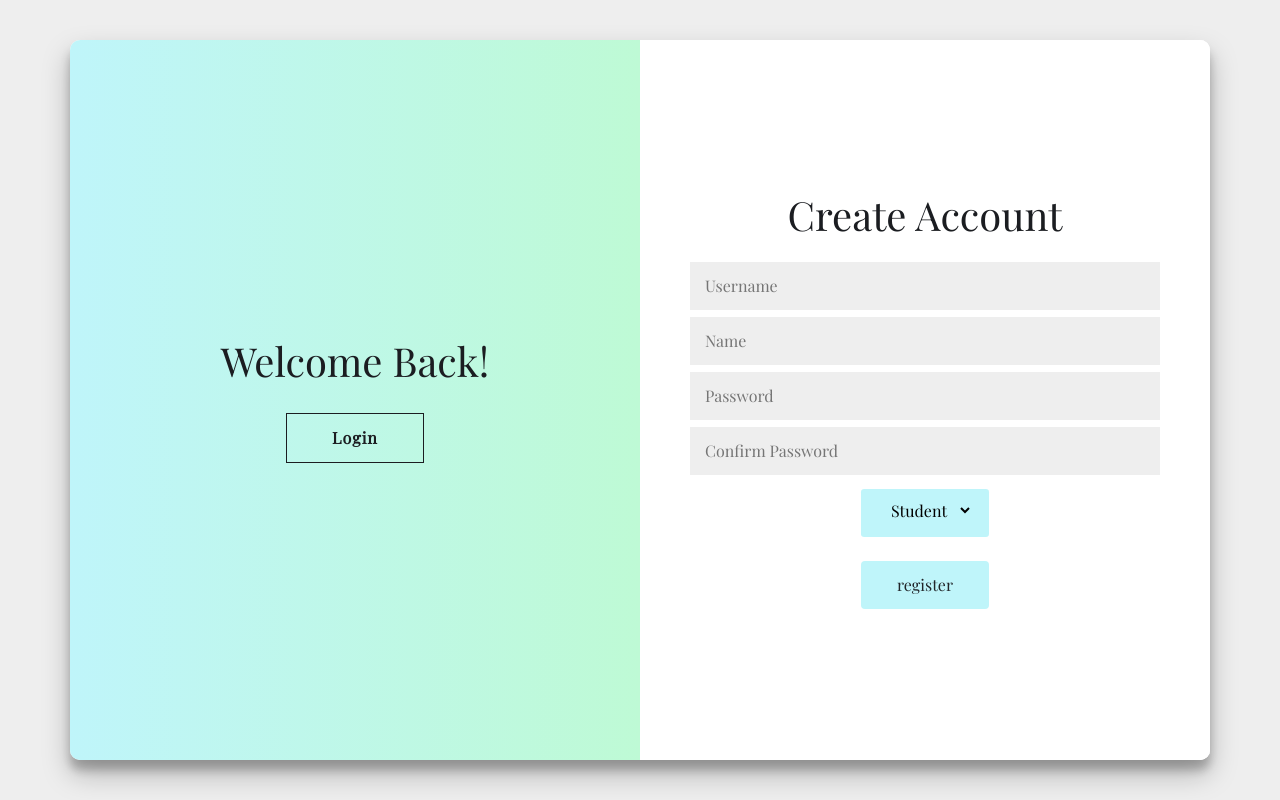
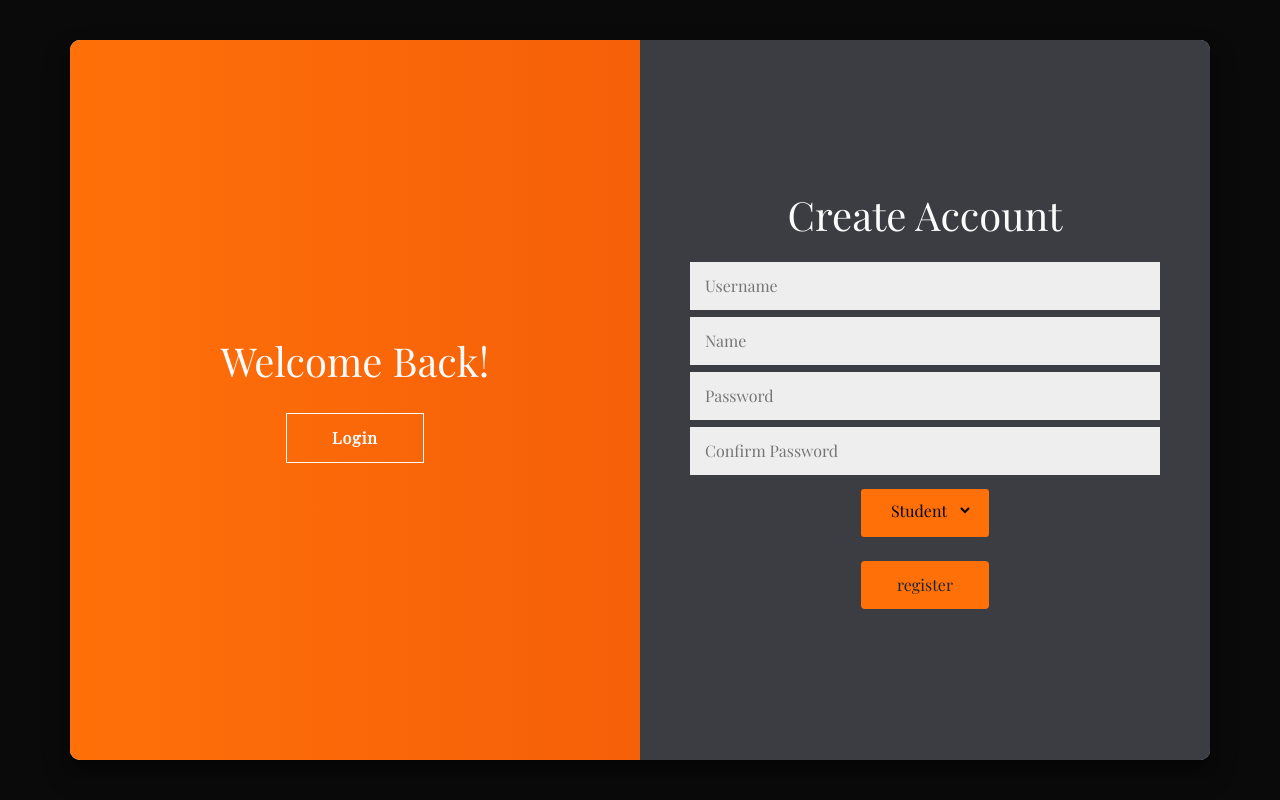
Before and after one commit to sneha2909/prohealth, a Django app: page /webapp/loginregister/ in a window 1280 px wide. Run offline with Django 3.2, Linux system fonts and the light colour scheme; some libraries are stand-ins or nearby versions.

Commit message:
login-register page modified

```diff
--- a/webapp/static/webapp/css/loginregister.css
+++ b/webapp/static/webapp/css/loginregister.css
@@ -6,7 +6,7 @@
 }
 
 body {
-	background: #EEEEEE;
+	background: #0A0A0A;
 	display: flex;
 	justify-content: center;
 	align-items: center;
@@ -19,7 +19,7 @@ body {
 h1 {
 	font-weight: bold;
 	margin: 0;
-	color: #1b1d21;
+	color: #fbfbfb;
 }
 
 h2 {
@@ -31,7 +31,7 @@ p {
 	font-weight: 100;
 	line-height: normal;
 	letter-spacing: 0.5px;
-	color: #1b1d21;
+	color: #fbfbfb;
 	margin: 20px 0 30px !important;
 
 }
@@ -41,7 +41,7 @@ span {
 }
 
 a {
-	color: #333;
+	color: #d3d3d3;
 	font-size: 14px;
 	text-decoration: none;
 	margin: 15px 0;
@@ -60,9 +60,9 @@ a {
   }
 button{
 	border-radius: 20px;
-	border: 1px solid #bff5fa;
-	background-color: #bff5fa;
-	color: #1b1d21;
+	border: 1px solid #FF7009;
+	background-color: #FF7009;
+	color: #fbfbfb;
 	font-size: 12px;
 	font-weight: bold;
 	padding: 12px 45px;
@@ -81,11 +81,11 @@ button:focus {
 
 button.ghost {
 	background-color: transparent;
-	border-color: #1b1d21;
+	border-color: #fbfbfb;
 }
 
 form {
-	background-color: #FFFFFF;
+	background-color: #3c3c43;
 	display: flex;
 	align-items: center;
 	justify-content: center;
@@ -120,6 +120,7 @@ input {
 	top: 0;
 	height: 100%;
 	transition: all 0.6s ease-in-out;
+	background-color: #0A0A0A !important;
 }
 
 .sign-in-container {
@@ -174,13 +175,13 @@ input {
 }
 
 .overlay {
-	background: #bff5fa !important;
-	background: -webkit-linear-gradient(to right, #bff5fa, #bdffb0) !important;
-	background: linear-gradient(to right, #bff5fa, #bdffb0) !important;
+	background: #FF7009 !important;
+	background: -webkit-linear-gradient(to right, #FF7009, #eb4f08) !important;
+	background: linear-gradient(to right, #FF7009, #eb4f08) !important;
 	background-repeat: no-repeat;
 	background-size: cover;
 	background-position: 0 0;
-	color: #FFFFFF;
+	color: #fbfbfb;
 	position: relative;
 	left: -100%;
 	height: 100%;
@@ -230,7 +231,7 @@ input {
 }
 
 .social-container a {
-	border: 1px solid #000000;
+	border: 1px solid #e4e2e2;
 	border-radius: 50%;
 	display: inline-flex;
 	justify-content: center;
--- a/webapp/templates/webapp/home.html
+++ b/webapp/templates/webapp/home.html
@@ -44,6 +44,9 @@
                         </li>
                         <li class="nav-item">
                             <a class="nav-link" href="#contact">Contact</a>
+                        </li>
+                        <li class="nav-item">
+                            <a class="nav-link" href="{% url 'loginregister' %}">Register</a>
                         </li>
                     </ul>
                 </div>
--- a/webapp/templates/webapp/loginregister.html
+++ b/webapp/templates/webapp/loginregister.html
@@ -27,9 +27,9 @@
 </head>
 
 
-<body style="background-color:#EEEEEE;">
+<body style="background-color:#0a0a0a;">
     <div class="container right-panel-active" id="container" style="height: 90%;">
-        <div class="form-container sign-up-container">
+        <div class="form-container sign-up-container" style="background-color: #0a0a0a !important;">
             <form method="post">
                 {% csrf_token %}
                 <h1>Create Account</h1>
@@ -37,11 +37,11 @@
                 <input name="name" type="text" placeholder="Name" style="margin-bottom: 7px" required />
                 <input name="password" type="password" placeholder="Password" style="margin-bottom: 7px" required />
                 <input name="con_password" type="password" placeholder="Confirm Password" style="margin-bottom: 7px" required />
-                <div style="border-radius: 0.2rem; background-color: #bff5fa;width: 8rem;height: 3rem;border: #bff5fa;margin-top:7px;">
-                    <select name="category" style="background-color: #bff5fa;border: #bff5fa;text-align: center; margin-top: 0.6rem;" >
-                        <option value="student" style="background-color: #fff">Student</option>
-                        <option value="school" style="background-color: #fff">School</option>
-                        <option value="counselor" style="background-color: #fff">Counselor</option>
+                <div style="border-radius: 0.2rem; background-color: #FF7009;width: 8rem;height: 3rem;border: #FF7009;margin-top:7px;">
+                    <select name="category" style="background-color: #FF7009;border: #FF7009;text-align: center; margin-top: 0.6rem;" >
+                        <option value="student" style="background-color: #fbfbfb">Student</option>
+                        <option value="school" style="background-color: #fbfbfb">School</option>
+                        <option value="counselor" style="background-color: #fbfbfb">Counselor</option>
 
                     </select>
                 </div>
@@ -55,7 +55,7 @@
                   </div>
                   {% endif %}
                 <input style="display: None" name="login" value="login">
-                <input type="submit" name='type' value="register" class="btn" style="width: 8rem;height: 3rem; background-color: #bff5fa">
+                <input type="submit" name='type' value="register" class="btn" style="width: 8rem;height: 3rem; background-color: #FF7009">
             </form>
         </div>
         <div class="form-container sign-in-container">
@@ -72,7 +72,7 @@
                     </button>
                   </div>
                   {% endif %}
-                <button type="submit" name='type' value='sign-in' class='btn' style="margin-top: 20px;width: 8rem;height: 3rem; background-color: #bff5fa">Sign In</button>
+                <button type="submit" name='type' value='sign-in' class='btn' style="margin-top: 20px;width: 8rem;height: 3rem; background-color: #FF7009">Sign In</button>
             </form>
         </div>
         <div class="overlay-container">
```
Also changed, not shown: webapp/templates/webapp/user_details.html (+12 -12 lines), calorie_tracker/migrations/0001_initial.py (added), db.sqlite3, webapp/static/webapp/img/user details.png (added), workout_buddy/migrations/0001_initial.py (added), workout_tracker/migrations/0001_initial.py (added).
